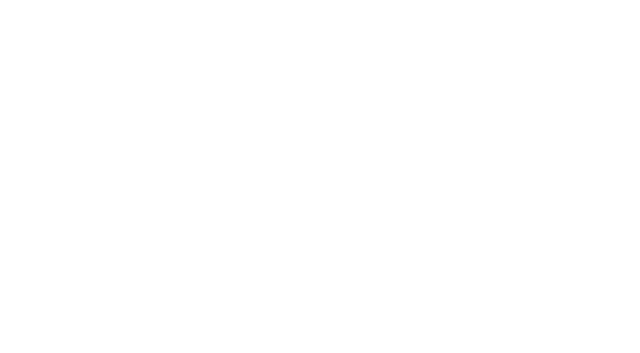
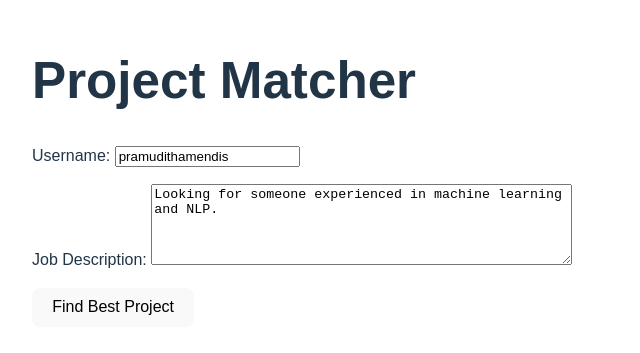
Before and after one commit to pramudithamendis/25-26J-087, a React app in the folder frontend/: page /questions/bestproject in a window 1280 px wide. Before the commit this address had no page. Shown: the part 211-564 px from the top of the page, without its empty margins (0-640 px from the left). Built offline with nearby package versions, Linux system fonts and the light colour scheme; the HTML template or start-up script is replaced by a standard one.

Commit message:
Finding best project

```diff
--- a/frontend/src/App.tsx
+++ b/frontend/src/App.tsx
@@ -1,11 +1,13 @@
 import React from "react";
 import { Routes, Route } from "react-router-dom";
 import QuestionsCVUpload from "./Questions/QuestionsCVUpload";
+import QuestionsFindBestProject from "./Questions/QuestionsFindBestProject";
 
 function App() {
   return (
     <Routes>
       <Route path="/questions/upload" element={<QuestionsCVUpload />} />
+      <Route path="/questions/bestproject" element={<QuestionsFindBestProject />} />
     </Routes>
   );
 }
--- /dev/null
+++ b/frontend/src/Questions/QuestionsFindBestProject.tsx
@@ -0,0 +1,142 @@
+import React, { useState } from "react";
+
+interface Project {
+  repo: string;
+  readme: string;
+  github_url: string;
+  score: number;
+}
+
+interface MatchResponse {
+  best_project: Project;
+  ranking: Project[];
+}
+
+const QuestionsFindBestProject: React.FC = () => {
+  const [jobDescription, setJobDescription] = useState("Looking for someone experienced in machine learning and NLP.");
+  const [username, setUsername] = useState("pramudithamendis");
+  const [loading, setLoading] = useState(false);
+  const [result, setResult] = useState<MatchResponse | null>(null);
+  const [error, setError] = useState<string | null>(null);
+
+  const handleSubmit = async (e: React.FormEvent) => {
+    e.preventDefault();
+    setLoading(true);
+    setError(null);
+    setResult(null); // Clear previous results
+
+    try {
+      const token = localStorage.getItem("auth_token") || sessionStorage.getItem("auth_token");
+
+      const headers: HeadersInit = {
+        "Content-Type": "application/json",
+      };
+
+      if (token) {
+        headers["Authorization"] = `Bearer ${token}`;
+      }
+
+      const res = await fetch("http://127.0.0.1:8000/api/items/match-project", {
+        method: "POST",
+        headers,
+        body: JSON.stringify({
+          job_description: jobDescription,
+          username,
+        }),
+      });
+
+      // First, check if response is OK
+      if (!res.ok) {
+        // Try to parse error response, but handle case where response might be empty
+        const text = await res.text();
+
+        if (text) {
+          try {
+            const errorData = JSON.parse(text);
+            throw new Error(errorData.detail || `HTTP ${res.status}: ${res.statusText}`);
+          } catch {
+            throw new Error(`HTTP ${res.status}: ${res.statusText}. Response: ${text.substring(0, 100)}`);
+          }
+        } else {
+          throw new Error(`HTTP ${res.status}: ${res.statusText}`);
+        }
+      }
+
+      // Check if response has content
+      const text = await res.text();
+
+      if (!text || text.trim().length === 0) {
+        throw new Error("Server returned empty response");
+      }
+
+      try {
+        const data: MatchResponse = JSON.parse(text);
+        setResult(data);
+      } catch (parseError) {
+        console.error("JSON Parse Error:", parseError, "Response text:", text);
+        throw new Error(`Invalid JSON response from server. Response: ${text.substring(0, 200)}...`);
+      }
+    } catch (err: any) {
+      setError(err.message);
+      console.error("Error details:", err);
+    } finally {
+      setLoading(false);
+    }
+  };
+
+  return (
+    <div style={{ padding: "2rem", fontFamily: "sans-serif" }}>
+      <h1>Project Matcher</h1>
+
+      <form onSubmit={handleSubmit} style={{ marginBottom: "2rem" }}>
+        <div style={{ marginBottom: "1rem" }}>
+          <label>
+            Username: <input type="text" value={username} onChange={(e) => setUsername(e.target.value)} required />
+          </label>
+        </div>
+
+        <div style={{ marginBottom: "1rem" }}>
+          <label>
+            Job Description: <textarea value={jobDescription} onChange={(e) => setJobDescription(e.target.value)} rows={5} cols={50} required />
+          </label>
+        </div>
+
+        <button type="submit" disabled={loading}>
+          {loading ? "Matching..." : "Find Best Project"}
+        </button>
+      </form>
+
+      {error && <div style={{ color: "red" }}>{error}</div>}
+
+      {result && (
+        <div>
+          <h2>Best Project</h2>
+          <div style={{ border: "1px solid #ccc", padding: "1rem", marginBottom: "2rem" }}>
+            <h3>{result.best_project.repo}</h3>
+            <p>{result.best_project.readme}</p>
+            <p>
+              Score: {result.best_project.score} |{" "}
+              <a href={result.best_project.github_url} target="_blank" rel="noopener noreferrer">
+                GitHub
+              </a>
+            </p>
+          </div>
+
+          <h2>Ranking</h2>
+          <ol>
+            {result.ranking.map((proj) => (
+              <li key={proj.repo} style={{ marginBottom: "1rem" }}>
+                <strong>{proj.repo}</strong> - Score: {proj.score.toFixed(4)} -{" "}
+                <a href={proj.github_url} target="_blank" rel="noopener noreferrer">
+                  GitHub
+                </a>
+              </li>
+            ))}
+          </ol>
+        </div>
+      )}
+    </div>
+  );
+};
+
+export default QuestionsFindBestProject;
```
